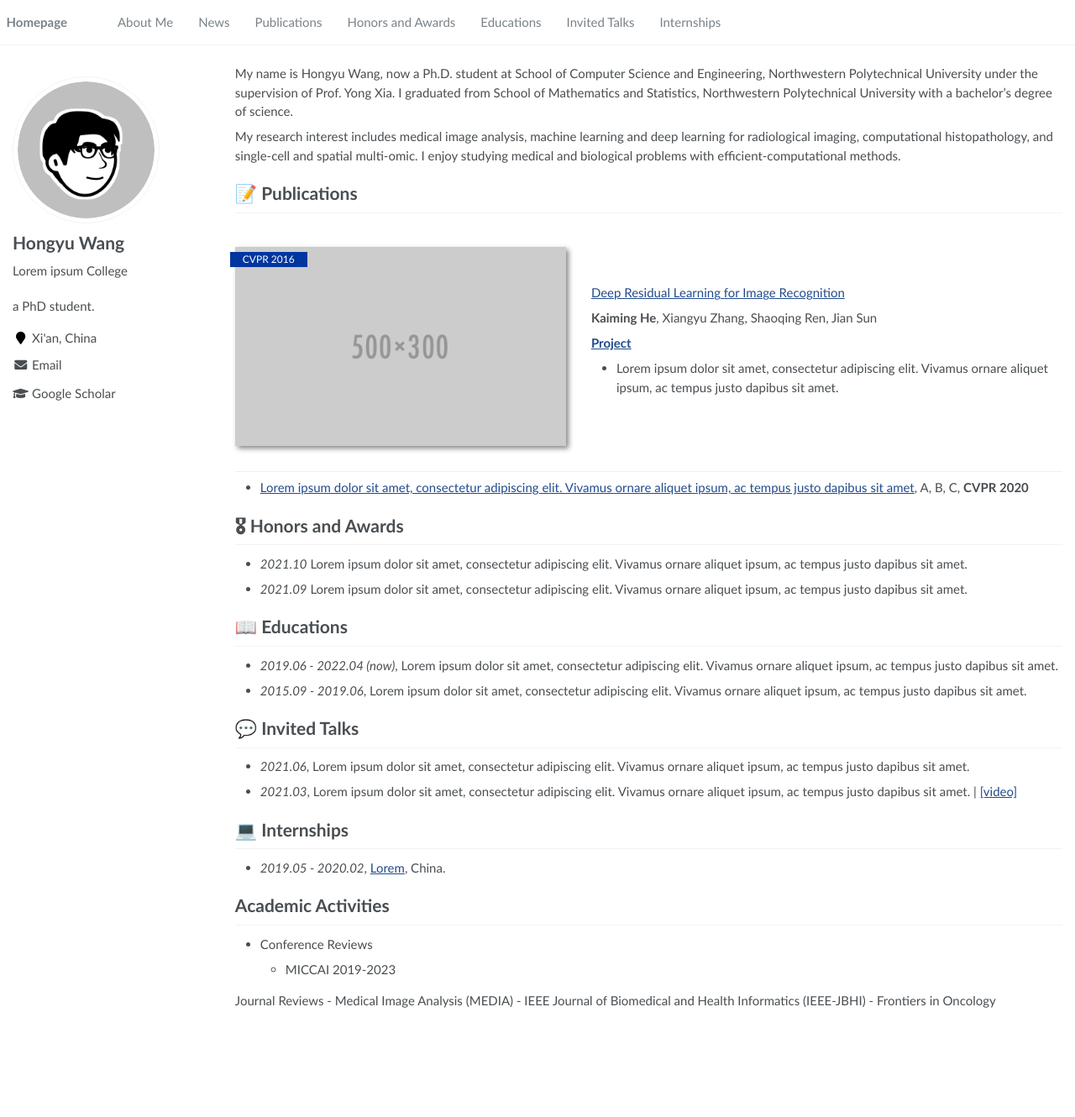
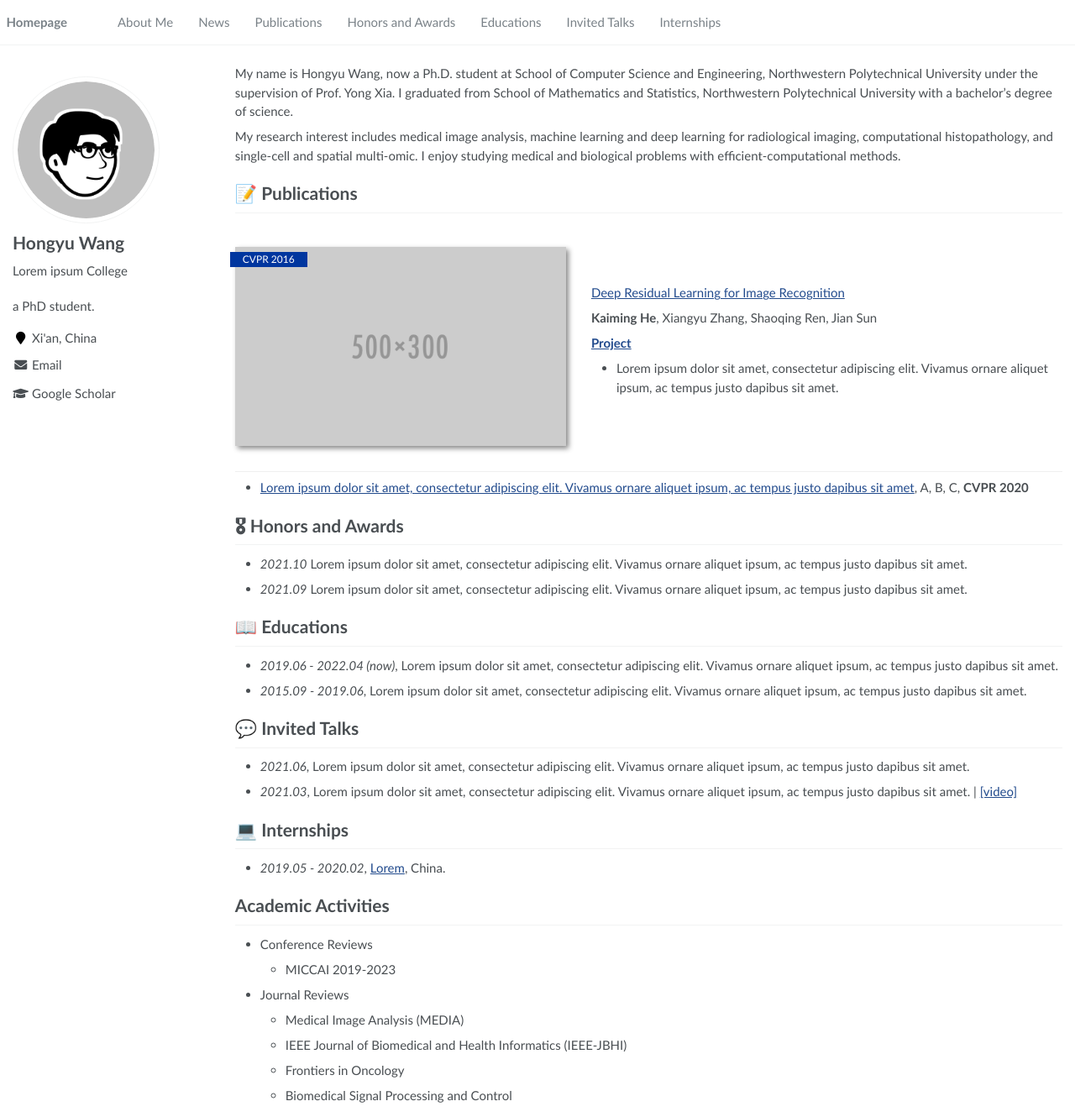
Before and after one commit to hywang01/hywang01.github.io, a Jekyll site: the page built from _pages/about.md, in a window 1280 px wide and 1330 px high. Shown: the whole window at 84% size. Built offline with Jekyll 4.4.1, drawn with Linux system fonts in a browser that asks for light colours.

Commit message:
commented

```diff
--- a/_pages/about.md
+++ b/_pages/about.md
@@ -60,7 +60,8 @@ My research interest includes medical image analysis, machine learning and deep
 - Conference Reviews
 	- MICCAI 2019-2023
 
-Journal Reviews
+- Journal Reviews
 	- Medical Image Analysis (MEDIA)
 	- IEEE Journal of Biomedical and Health Informatics (IEEE-JBHI)
 	- Frontiers in Oncology
+	- Biomedical Signal Processing and Control
```
